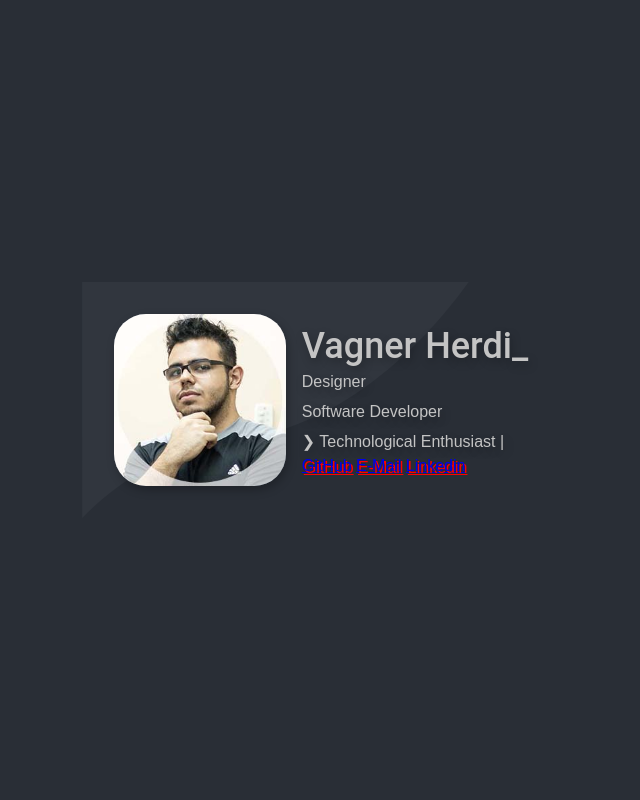
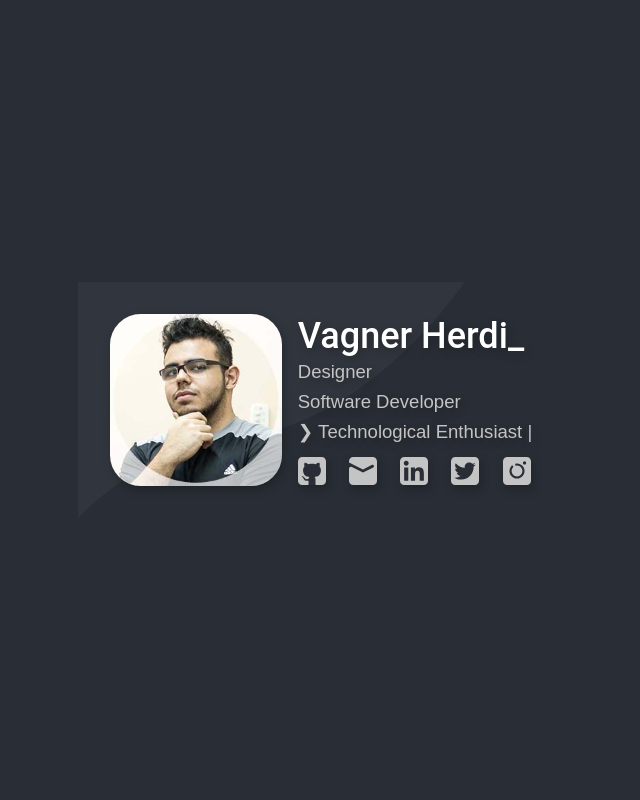
Before and after one commit to vagner-h3rd7/vagner-h3rd7.github.io, a PHP site: page / in a window 1280 px wide. Shown: the whole page, without its empty margins (319-959 px from the left). Run offline with PHP 8.4, Linux system fonts and the light colour scheme.

Commit message:
added icons

```diff
--- a/css/styles.css
+++ b/css/styles.css
@@ -1,6 +1,7 @@
 * {
   margin: 0;
   padding: 0;
+  box-sizing: border-box;
 }
 
 @import url("https://fonts.googleapis.com/css2?family=Roboto&family=Ubuntu&display=swap");
@@ -9,8 +10,8 @@ body {
   display: flex;
   align-items: center;
   justify-content: center;
-  width: 100%;
-  height: 100vh;
+  min-width: 100vw;
+  min-height: 100vh;
   background: #292e36;
   font-family: "Ubuntu", sans-serif;
   color: #c4c4c4;
@@ -19,13 +20,14 @@ body {
 h1 {
   font-family: "Roboto", "Ubuntu", sans-serif;
   font-weight: 500;
-  font-size: 36px;
-  line-height: 42px;
+  font-size: 2.25rem;
+  line-height: 2.625rem;
+  color: white;
 }
 
 p {
-  font-size: 16px;
-  line-height: 30px;
+  font-size: 1.16rem;
+  line-height: 1.875rem;
 }
 
 section.card-perfil {
@@ -34,7 +36,8 @@ section.card-perfil {
 }
 
 .curve {
-  background: url(../img/curv.svg) no-repeat top left;
+  background: url(../img/curv.svg)
+    no-repeat top left;
   background-size: contain;
   margin: 1rem;
   padding: 2rem;
@@ -44,7 +47,7 @@ section.card-perfil {
   background: #4a5668;
   width: 172px;
   height: 172px;
-  border-radius: 32px;
+  border-radius: 18%;
   box-shadow: 2px 4px 10px rgba(0, 0, 0, 0.25);
 }
 
@@ -54,20 +57,128 @@ section.card-perfil {
   text-shadow: 2px 4px 10px rgba(0, 0, 0, 0.25);
 }
 
-.card-perfil a {
-  text-shadow: 2px 2px #ff0000;
+.card-perfil aside {
+  display: flex;
+  flex-wrap: wrap;
+  justify-content: space-between;
+  margin-top: .64rem;
+}
+
+.card-perfil .icon {
+  font-size: 0;
+  box-shadow: 2px 4px 10px rgba(0, 0, 0, 0.25);
+  margin-right: .1rem;
 }
 
 @media (max-width: 525px) {
   section.card-perfil {
-      justify-content: center;
+    justify-content: center;
   }
 
   .card-perfil div {
     margin: 1rem;
   }
 
+  .card-perfil .icon {
+    margin-top: .4rem;
+    margin-right: .4rem;
+  }
+
   .curve {
     margin: 4rem;
   }
 }
+
+/* icons */
+.icon-arrow {
+  background: url(../img/icon/arrow.svg)
+    no-repeat center center;
+  display: block;
+  width: 20px;
+  height: 20px;
+  align-self: stretch;
+}
+
+.icon-arrow:hover {
+
+}
+
+.icon-github {
+  background: url(../img/icon/github.svg)
+    no-repeat center center;
+  display: inline-block;
+  width: 28px;
+  height: 28px;
+}
+
+.icon-github:hover {
+    filter:
+      sepia(90%)
+      contrast(60%)
+      brightness(120%)
+    ;
+}
+
+.icon-email {
+  background: url(../img/icon/email.svg)
+    no-repeat center center;
+  display: inline-block;
+  width: 28px;
+  height: 28px;
+}
+
+.icon-email:hover {
+  filter:
+    sepia(90%)
+    contrast(60%)
+    brightness(120%)
+  ;
+}
+
+.icon-linkedin {
+  background: url(../img/icon/linkedin.svg)
+    no-repeat center center;
+  display: inline-block;
+  width: 28px;
+  height: 28px;
+}
+
+.icon-linkedin:hover {
+  filter:
+    sepia(90%)
+    contrast(60%)
+    brightness(120%)
+  ;
+}
+
+.icon-instagram {
+  background: url(../img/icon/instagram.svg)
+    no-repeat center center;
+  display: inline-block;
+  width: 28px;
+  height: 28px;
+}
+
+.icon-instagram:hover {
+  filter:
+    sepia(90%)
+    contrast(60%)
+    brightness(120%)
+  ;
+}
+
+.icon-twitter {
+  background: url(../img/icon/twitter.svg)
+    no-repeat center center;
+  display: inline-block;
+  width: 28px;
+  height: 28px;
+}
+
+.icon-twitter:hover {
+  filter:
+    sepia(90%)
+    contrast(60%)
+    brightness(120%)
+  ;
+}
--- a/index.html
+++ b/index.html
@@ -1,5 +1,6 @@
 <!DOCTYPE html>
 <html lang="en">
+
 <head>
 	<meta http-equiv="Content-Type" content="text/html; charset=UTF-8">
 	<meta name="viewport" content="width=device-width, initial-scale=1.0">
@@ -20,11 +21,27 @@
 				Software Developer</p>
 			<p><span>❯ </span>Technological Enthusiast<span> |</span></p>
 
+			<aside>
 				<a href="https://github.com/vh3rd7"
-				  target="_blank">GitHub</a>
-				<a href="mailto:vh3rd7@gmail.com">E-Mail</a>
+				class="icon" target="_blank">
+					<i class="icon-github"></i>
+					GitHub</a>
+				<a href="mailto:vh3rd7@gmail.com" class="icon">
+					<i class="icon-email"></i>
+					E-Mail</a>
 				<a href="https://www.linkedin.com/in/vagner-herdi"
-				  target="_blank">Linkedin</a>
+				class="icon" target="_blank">
+					<i class="icon-linkedin"></i>
+					Linkedin</a>
+				<a href="https://twitter.com/vh3rd7/"
+				class="icon" target="_blank">
+					<i class="icon-twitter"></i>
+					Twitter</a>
+				<a href="https://www.instagram.com/vh3rd7/"
+				class="icon" target="_blank">
+					<i class="icon-instagram"></i>
+					Instagram</a>
+			</aside>
 
 		</div>
 	</section>
```
Also changed, not shown: img/icon/arrow.svg (added), img/icon/email.svg (added), img/icon/github.svg (added), img/icon/instagram.svg (added), img/icon/linkedin.svg (added), img/icon/twitter.svg (added). Lines whose indentation alone changed are shown as unchanged.
